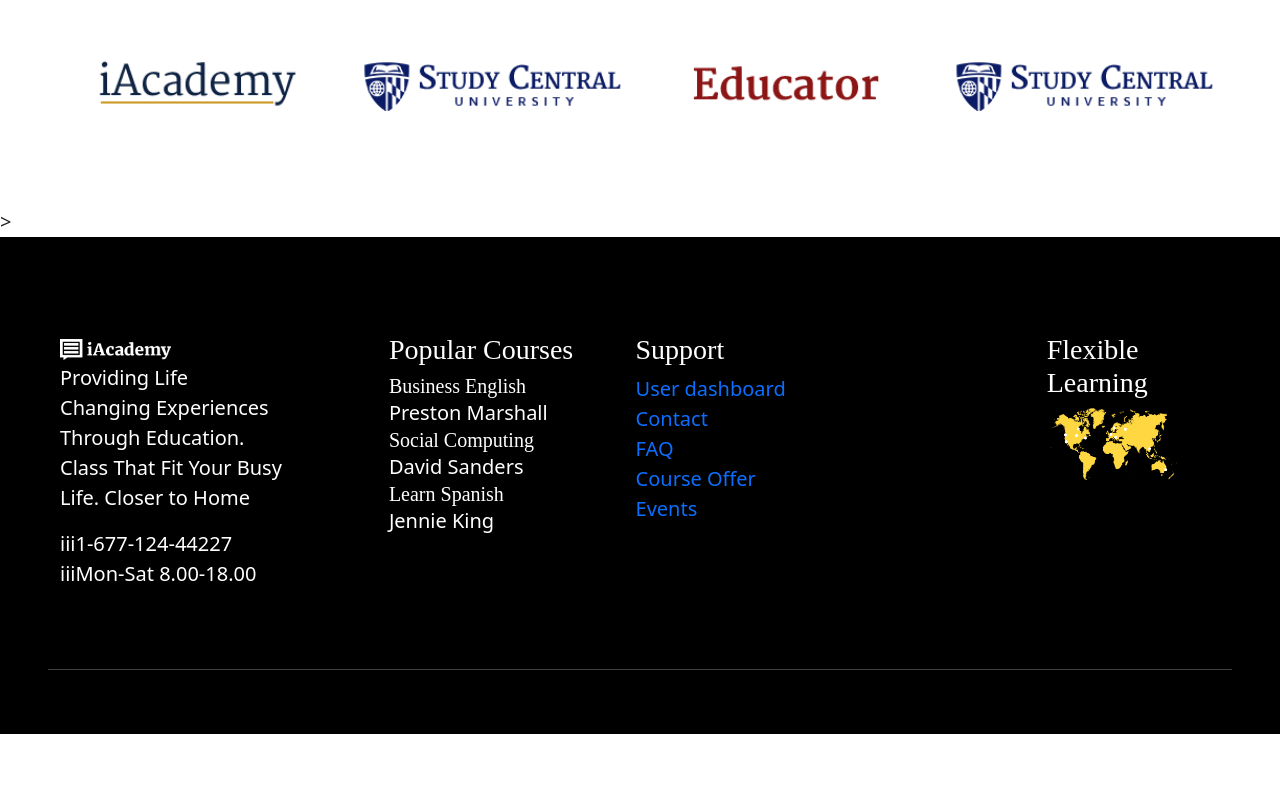
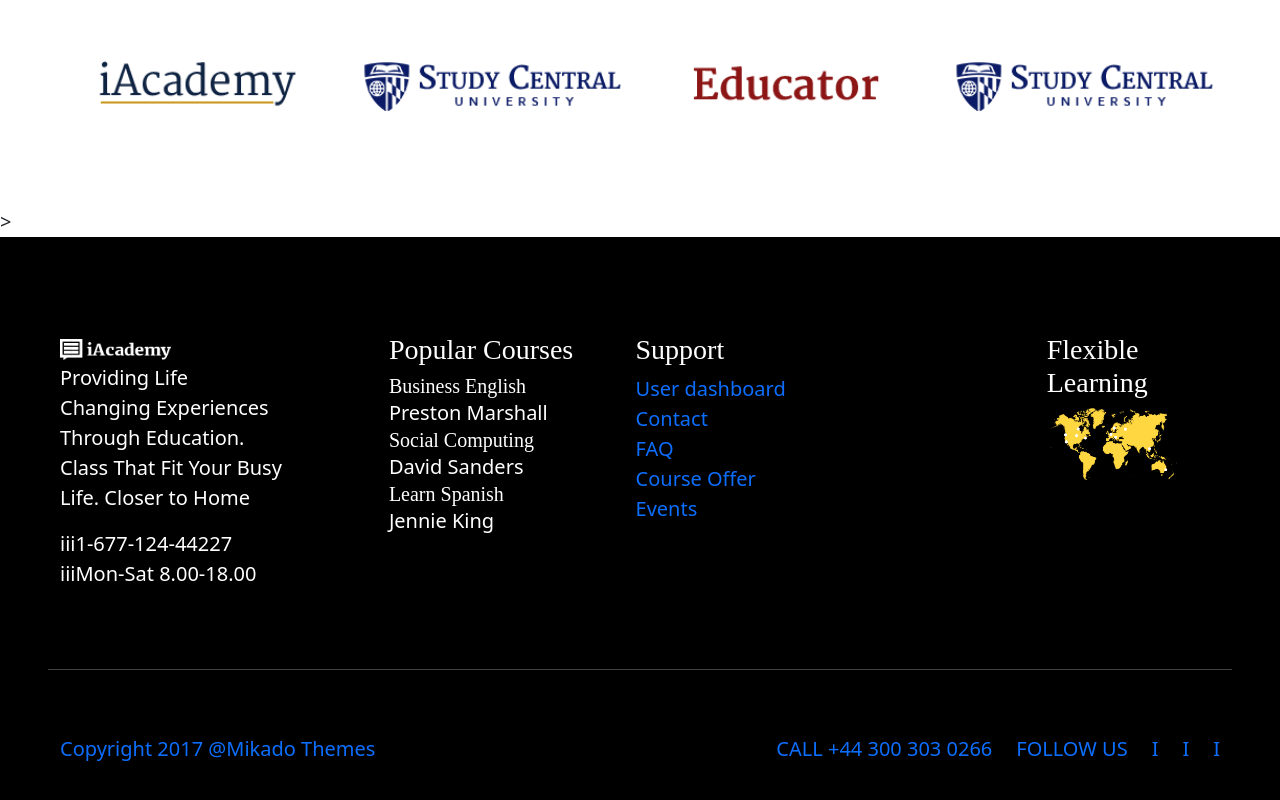
Before and after one commit to AnielloPiscopo/proj-html-vuejs, a Vue app: page / in a window 1280 px wide. Shown: the part 4477-5277 px from the top of the page. Before the commit the page ends 5211 px from the top, so only its background shows below. Built offline with nearby package versions, Linux system fonts and the light colour scheme.

Commit message:
Added the content in the FooterLowerPart component

```diff
--- a/src/components/footer/FooterLowerPart.vue
+++ b/src/components/footer/FooterLowerPart.vue
@@ -1,12 +1,32 @@
 <script>
 export default {
     name: 'FooterLowerPart',
+
+    data() {
+        return {
+            phoneContactResource: '+44 300 303 0266'
+        }
+    }
 }
 </script>
 
 <template>
-    <div>
+    <div class="container-fluid py-5">
+        <div class="row justify-content-between">
+            <div class="col-4">
+                <a href="#" class="text-decoration-none">Copyright 2017 @Mikado Themes</a>
+            </div>
 
+            <div class="col-6">
+                <ul class="list-unstyled text-uppercase d-flex justify-content-end">
+                    <li><a href="#" class="text-decoration-none ps-4">Call {{ phoneContactResource }}</a></li>
+                    <li><a href="#" class="text-decoration-none ps-4">Follow Us</a></li>
+                    <li><a href="#" class="text-decoration-none ps-4">i</a></li>
+                    <li><a href="#" class="text-decoration-none ps-4">i</a></li>
+                    <li><a href="#" class="text-decoration-none ps-4">i</a></li>
+                </ul>
+            </div>
+        </div>
     </div>
 </template>
 
--- a/src/components/footer/FooterUpperPart.vue
+++ b/src/components/footer/FooterUpperPart.vue
@@ -43,7 +43,7 @@ export default {
                 <div class="row">
                     <div class="col-3">
                         <div class="my_logo-container">
-                            <img :src="store.getImgPath('logo-light.png')" alt="" class="w-50">
+                            <img :src="store.getImgPath('footer-logo-1.png')" alt="" class="w-50">
                         </div>
 
                         <p>
```
